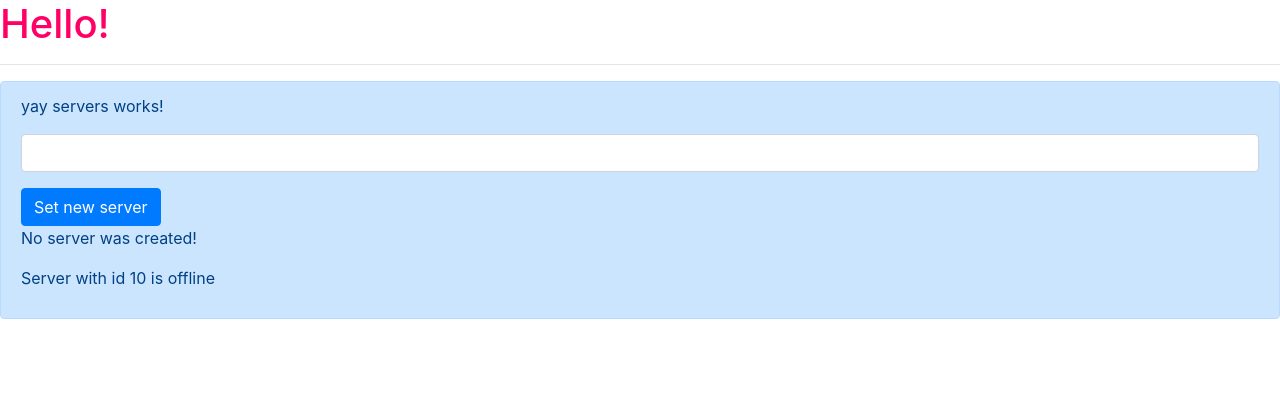
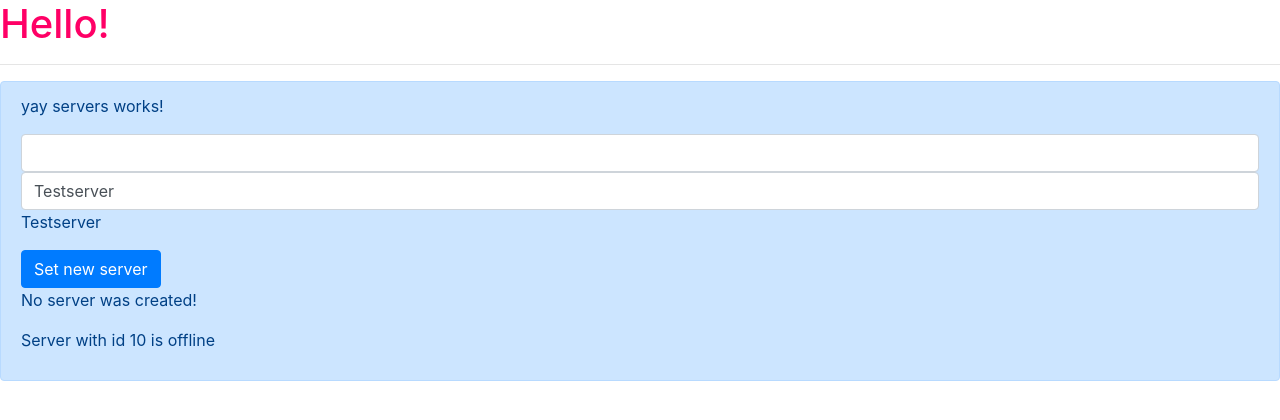
Before and after one commit to himais/the-complete-guide-to-angular-6, an Angular app in the folder main_code/: page / in a window 1280 px wide. Shown: the top 420 px of the page. Built offline with nearby package versions, Linux system fonts and the light colour scheme.

Commit message:
feat: two way data binding

```diff
--- a/main_code/src/app/servers/servers.component.html
+++ b/main_code/src/app/servers/servers.component.html
@@ -4,9 +4,12 @@
 <input
   class="form-control"
   (input)="onUpdateServerName($event)"> <!-- $event variável reservada para ser usada dentro de templates, que carrega o obj do evento -->
-  <p>
-    {{ serverName }}
-  </p>
+<input
+  class="form-control"
+  [(ngModel)]="serverName">
+<p>
+  {{ serverName }}
+</p>
 <button
   class="btn btn-primary"
   [disabled]="!allowNewServer"
--- a/main_code/src/app/servers/servers.component.ts
+++ b/main_code/src/app/servers/servers.component.ts
@@ -13,7 +13,7 @@ import { Component, OnInit } from '@angular/core';
 export class ServersComponent implements OnInit {
   allowNewServer = false;
   serverMessage = 'No server was created!';
-  serverName = '';
+  serverName = 'Testserver';
   constructor() {
     setTimeout(() => {
       this.allowNewServer = true;
```
